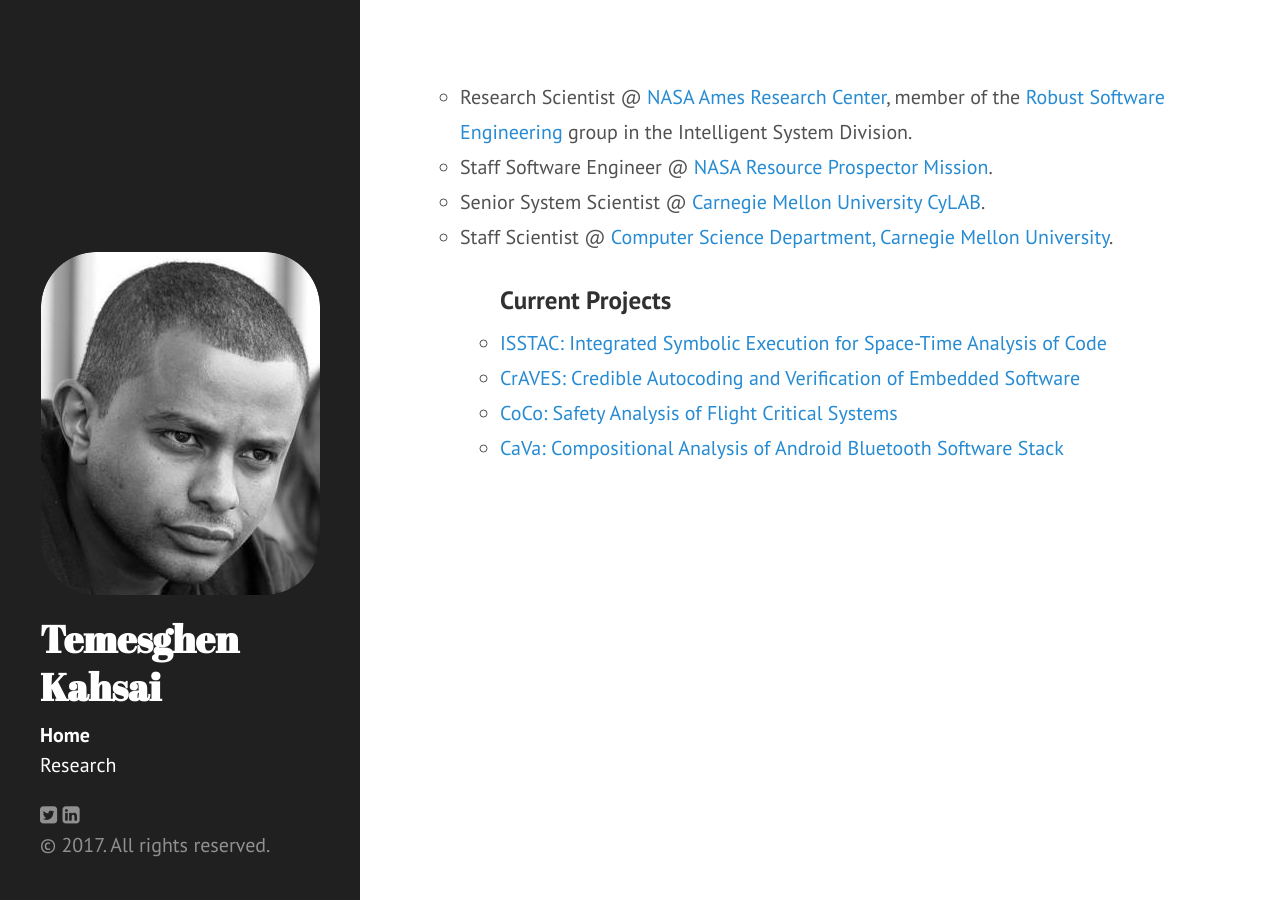
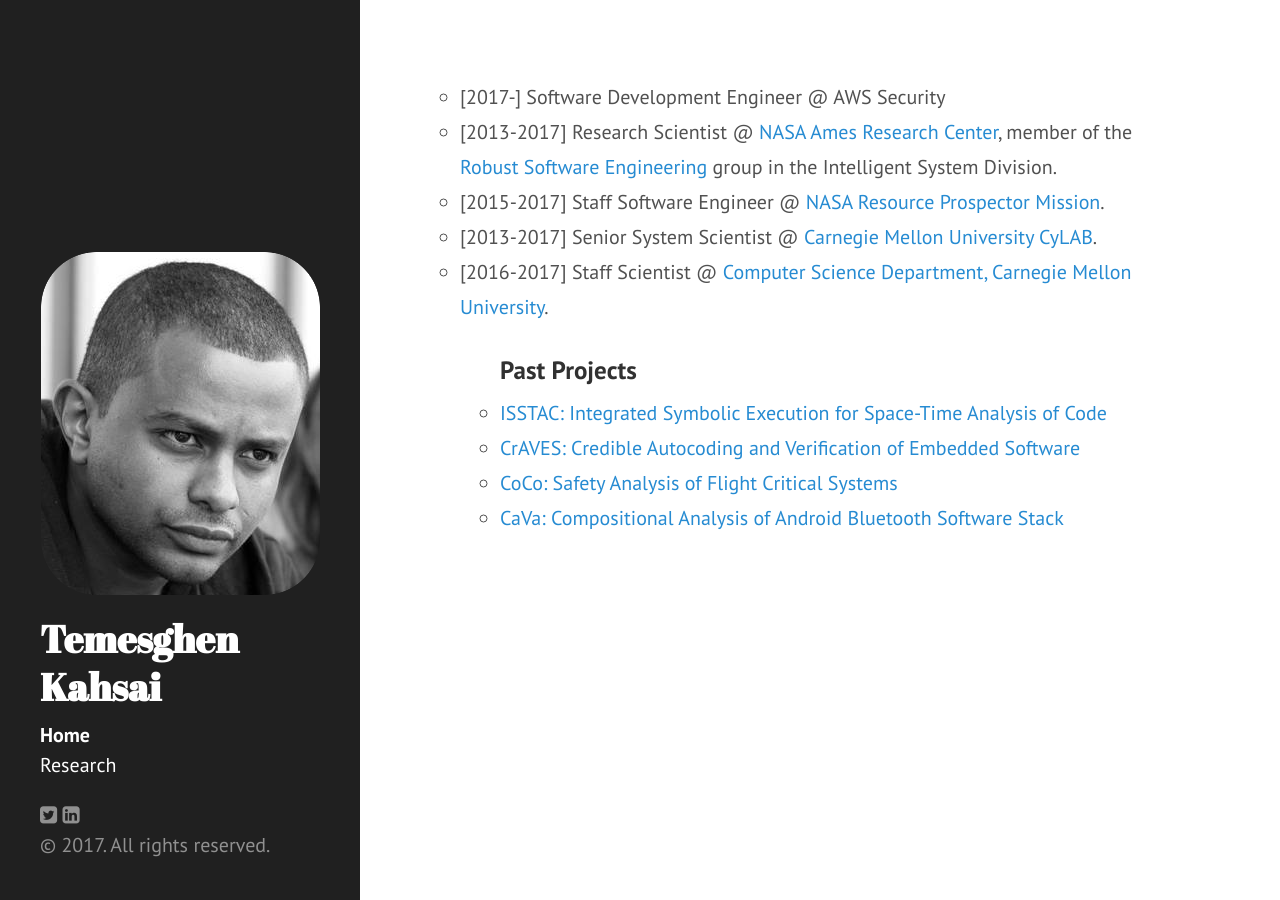
Before and after one commit to lememta/lememta.github.io, a Jekyll site: the page built from index.html, in a window 1280 px wide. Built offline with Jekyll 4.4.1, drawn with Linux system fonts in a browser that asks for light colours; nearby versions of some CDN libraries; the list of posts is cut into pages by our own code.

Commit message:
Changed affiliation

```diff
--- a/index.html
+++ b/index.html
@@ -5,17 +5,16 @@
 
 <div class="home">
 
-
-
 <ul class="things">
-  <li>Research Scientist @ <a href="http://www.nasa.gov/centers/ames/home/index.html"> NASA Ames Research Center</a>, member of the <a href="http://ti.arc.nasa.gov/tech/rse/">Robust Software Engineering</a> group in the Intelligent System Division.</li>
-  <li>Staff Software Engineer @ <a href="https://www.nasa.gov/resource-prospector"> NASA Resource Prospector Mission</a>.</li>
-  <li>Senior System Scientist @  <a href="https://www.cylab.cmu.edu/education/faculty/kahsai.html">Carnegie Mellon University CyLAB</a>.</li>
-  <li>Staff Scientist @ <a href="https://www.csd.cs.cmu.edu/">Computer Science Department, Carnegie Mellon University</a>. </li>
+  <li>[2017-] Software Development Engineer @ AWS Security</li>
+  <li>[2013-2017] Research Scientist @ <a href="http://www.nasa.gov/centers/ames/home/index.html"> NASA Ames Research Center</a>, member of the <a href="http://ti.arc.nasa.gov/tech/rse/">Robust Software Engineering</a> group in the Intelligent System Division.</li>
+  <li>[2015-2017] Staff Software Engineer @ <a href="https://www.nasa.gov/resource-prospector"> NASA Resource Prospector Mission</a>.</li>
+  <li>[2013-2017] Senior System Scientist @  <a href="https://www.cylab.cmu.edu/education/faculty/kahsai.html">Carnegie Mellon University CyLAB</a>.</li>
+  <li>[2016-2017] Staff Scientist @ <a href="https://www.csd.cs.cmu.edu/">Computer Science Department, Carnegie Mellon University</a>. </li>
   <ul>
 
 
-<h3>Current Projects</h3>
+<h3>Past Projects</h3>
 
   <ul class="posts">
         {% for post in site.posts %}
```
